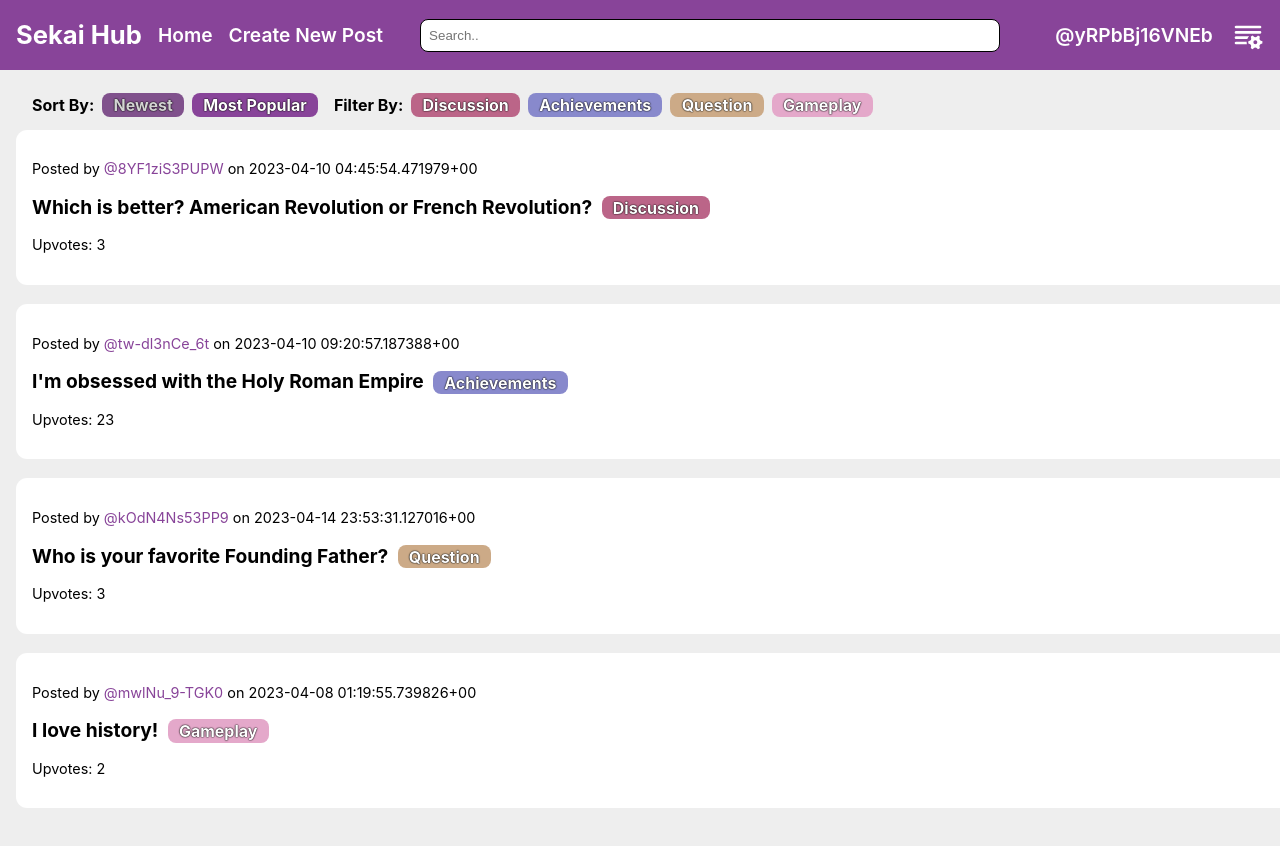
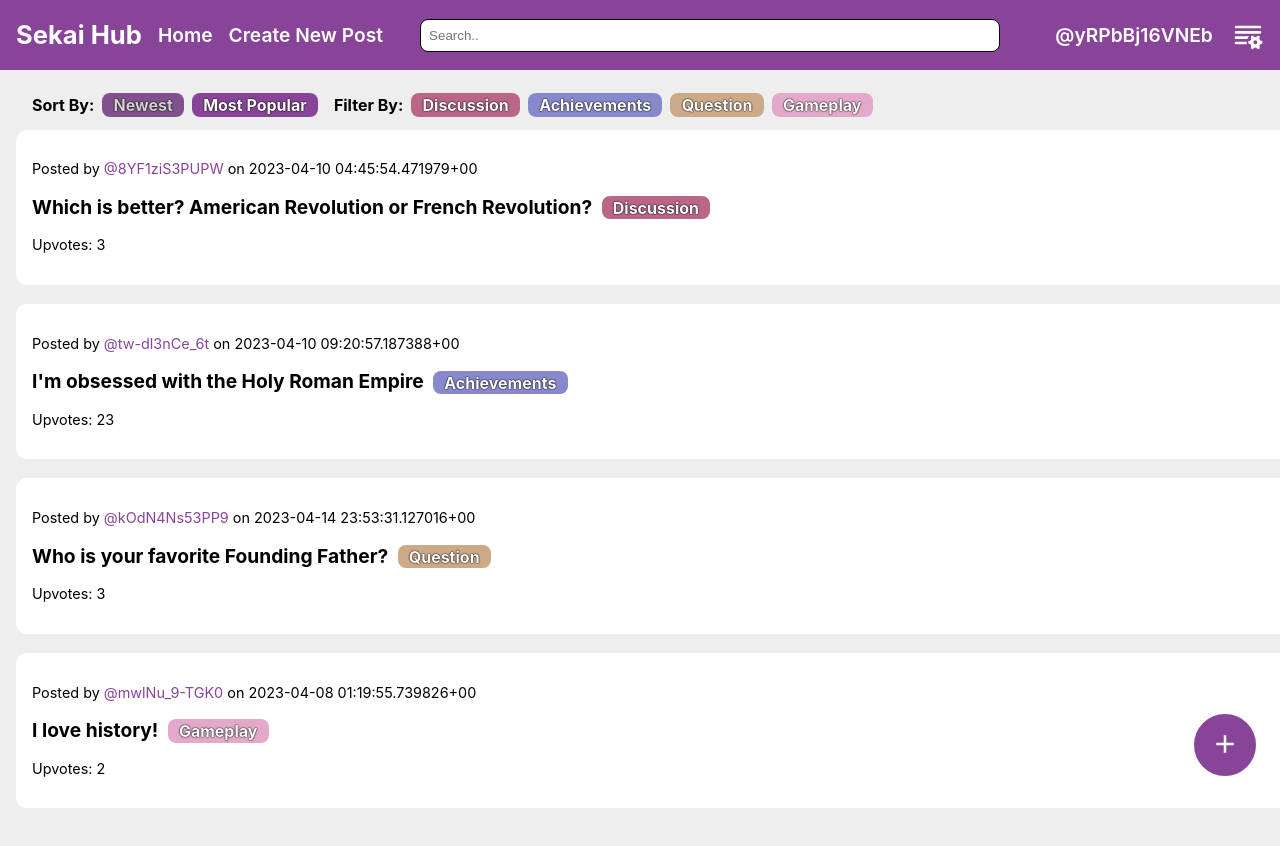
Before and after one commit to v74c63t/sekai-hub, a React (Vite) app: page / in a window 1280 px wide. Shown: the top 846 px of the page. Built offline with nearby package versions, Linux system fonts and the light colour scheme; no server answers.

Commit message:
Added fab for create new post on home page

```diff
--- a/src/App.css
+++ b/src/App.css
@@ -159,6 +159,47 @@
   cursor: pointer;
 }
 
+.fab-container {
+  position: fixed;
+  bottom: 0;
+  right: 0;
+  margin: 1.5rem;
+}
+
+.fab {
+  /* background-color: var(--miku-color); */
+  /* background-color: var(--ln-color); */
+  /* background-color: var(--mmj-color); */
+  /* background-color: var(--vbs-color); */
+  /* background-color: var(--wxs-color); */
+  background-color: var(--n25-color);
+  border-radius: 100%;
+  border: none;
+  padding: 0.9rem 1rem;
+  cursor: pointer;
+}
+
+.fab:hover {
+  /* background-color: var(--miku-color-dark); */
+  /* background-color: var(--ln-color-dark); */
+  /* background-color: var(--mmj-color-dark); */
+  /* background-color: var(--vbs-color-dark); */
+  /* background-color: var(--wxs-color-dark); */
+  background-color: var(--n25-color-dark);
+  border-radius: 100%;
+  border: none;
+  padding: 0.9rem 1rem;
+  cursor: pointer;
+}
+
+.fab-icon {
+  color: white;
+}
+
+.fab-icon:hover {
+  color: rgb(211, 211, 211);
+}
+
 /* .logo {
   height: 6em;
   padding: 1.5em;
--- a/src/App.jsx
+++ b/src/App.jsx
@@ -2,12 +2,16 @@ import { useState, useEffect } from 'react'
 import './App.css'
 import { Link } from 'react-router-dom'
 import PostCondensed from './components/PostCondensed/PostCondensed'
-import { useOutletContext } from "react-router-dom";
+import { useOutletContext, useNavigate } from "react-router-dom";
 import { supabase } from './config/Client';
+import Fab from '@mui/material/Fab';
+import AddIcon from '@mui/icons-material/Add';
 
 function App() {
 
   const [UID] = useOutletContext()
+
+  const navigate = useNavigate()
 
   const [posts, setPosts] = useState([])
 
@@ -151,6 +155,11 @@ function App() {
         <p>Get started on contributing by <Link className="create-link" to="/create">creating a new post</Link>!</p>
       </div>
       }
+      <div className='fab-container'>
+        <button className='fab' onClick={()=>navigate('/create')}>
+          <AddIcon sx={{ fontSize: 30 }} className='fab-icon' />
+        </button>
+      </div>
     </>
   )
 }
```
